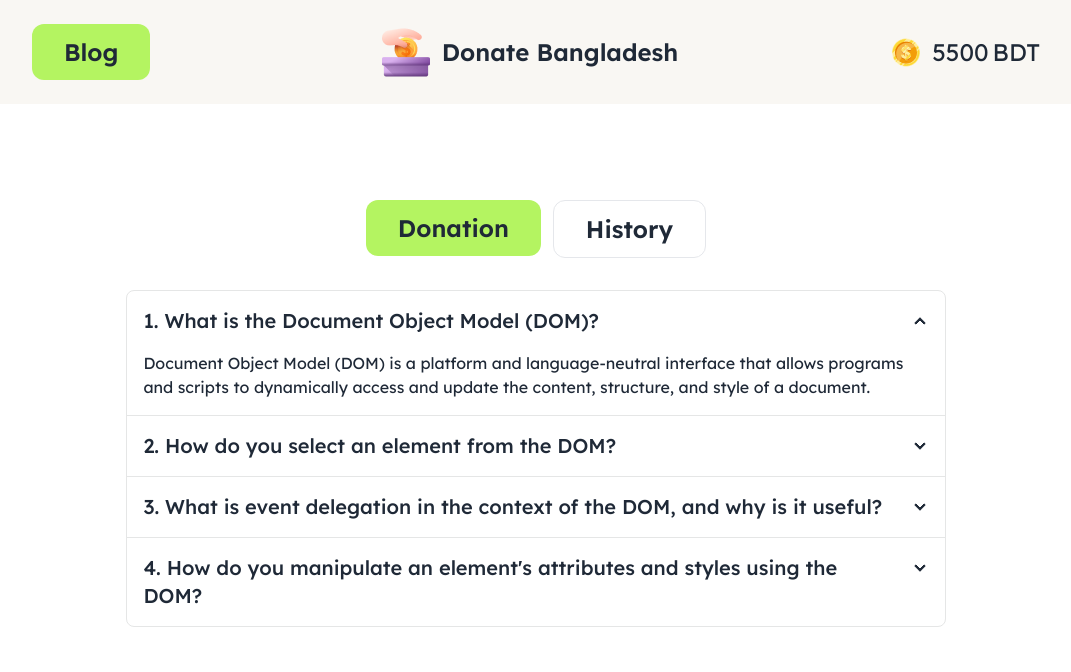
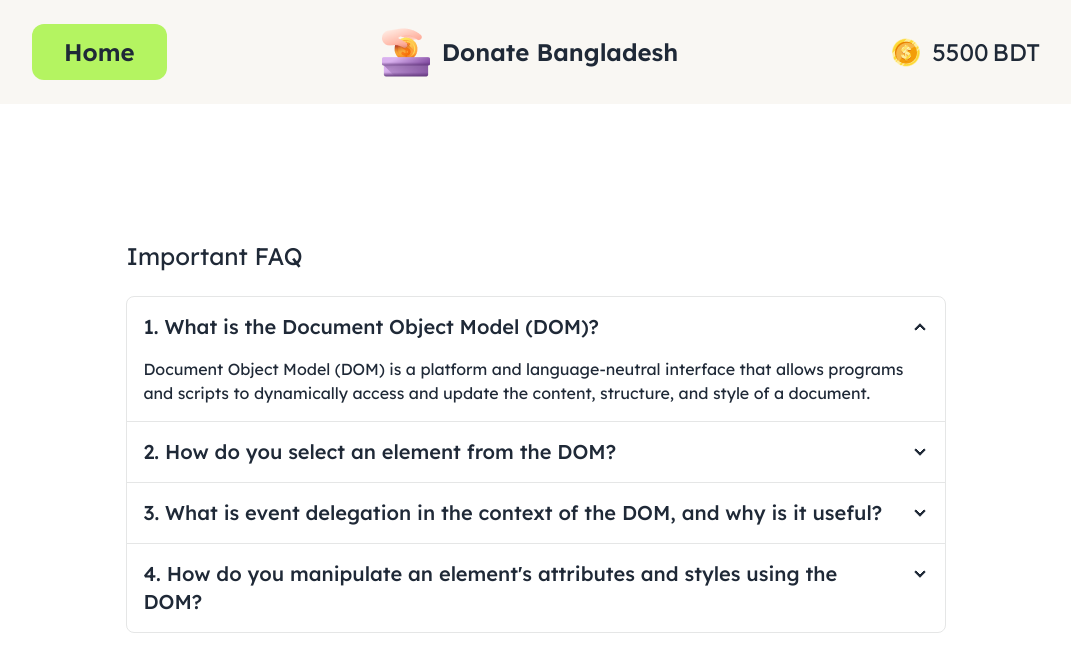
Before and after one commit to meherun-nesa-marjan/assignment-5, a plain HTML site: page blog.html in a window 1280 px wide. Shown: the whole page, without its empty margins (104-1175 px from the left). Drawn offline with nearby package versions, Linux system fonts and the light colour scheme.

Commit message:
blog done

```diff
--- a/blog.html
+++ b/blog.html
@@ -38,7 +38,7 @@
         <nav class="bg-secondary  relative">
             <div class="navbar lg:container lg:mx-auto lg:w-4/5 py-6 ">
                 <div class="navbar-start ">
-                    <button class="bg-primary py-3 px-8 rounded-xl font-semibold text-2xl"><a href="blog.html">Blog</a></button>
+                    <button class="bg-primary py-3 px-8 rounded-xl font-semibold text-2xl"><a href="./index.html">Home</a></button>
                 </div>
                 <div class="navbar-center">
                     <img src="./assets/logo.png" alt="">
@@ -51,18 +51,23 @@
                 </div>
               </div>
         </nav>
-        <div id="nav-btn" class="flex pt-24 mx-auto bg-transparent justify-center">
-          <div><button id="donation-btn" class="bg-primary mr-3 py-3 px-8 rounded-xl font-semibold text-2xl"><a href="index.html">Donation</a></button></div>
-          <div><button id="history-btn" class="border py-3 px-8 rounded-xl font-semibold text-2xl">History</button></div>
-         </div>
 
 
        </header>
+       <main class="my-20 py-8  ">
         <div class="container flex justify-center mx-auto w-4/5">
+          <div class="py-6 w-4/5 ">
+            <h1 class="text-2xl">
+              Important FAQ
+            </h1>
+          </div>
+        </div>
+
+        <div class="container flex justify-center mx-auto w-full lg:w-4/5 ">
 
 
 
-        <div class="join join-vertical w-4/5 py-8 ">
+          <div class="join join-vertical w-full lg:w-4/5">
               <div class="collapse collapse-arrow join-item border-base-300 border">
                 <input type="radio" name="my-accordion-4" checked="checked" />
                 <div class="collapse-title text-xl font-medium">1. What is the Document Object Model (DOM)?</div>
@@ -102,5 +107,12 @@
 
 
          </div>
+       </main>
+       <footer>
+        <div class="bg-secondary w-full sticky h-28 bottom-0 left-0">
+
+        </div>
+
+       </footer>
 </body>
 </html>
```
Also changed, not shown: index.html (+8 -19 lines), js/index.js (+9 -3 lines). Lines whose indentation alone changed are shown as unchanged.
